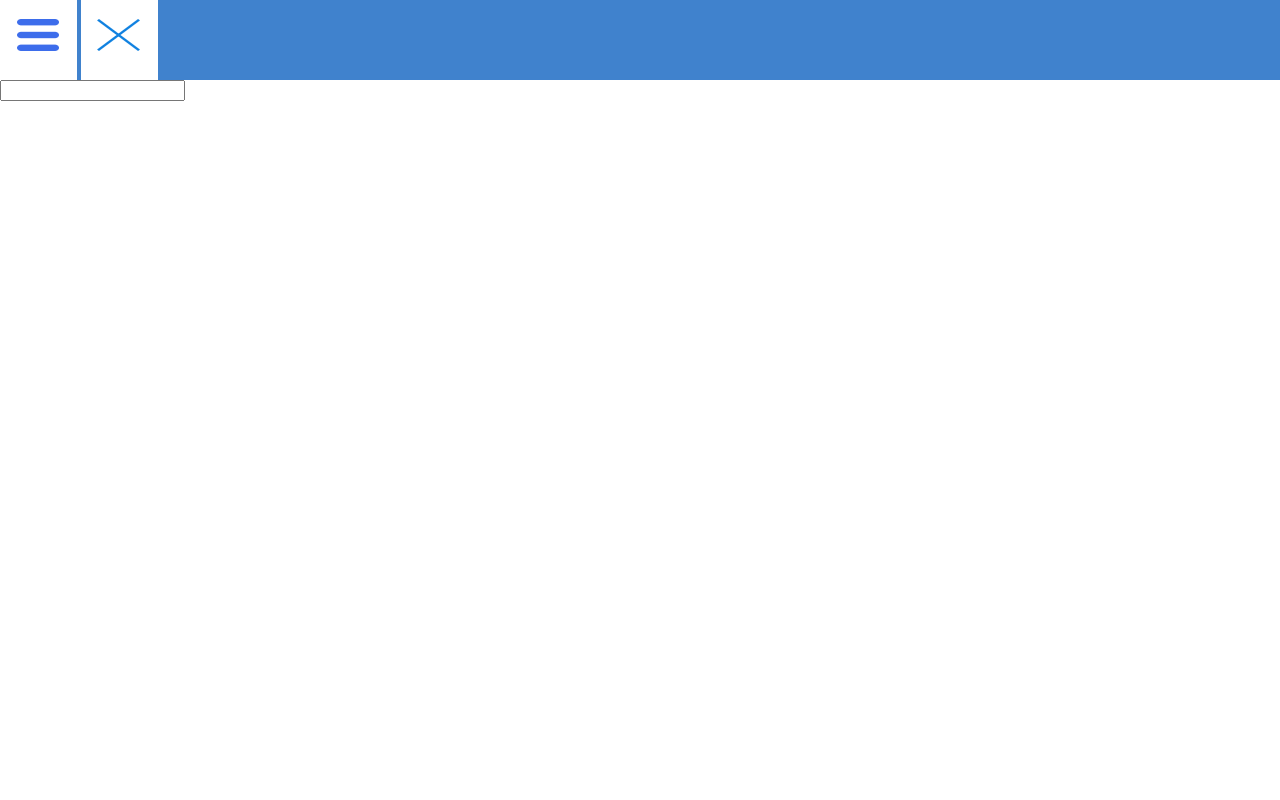
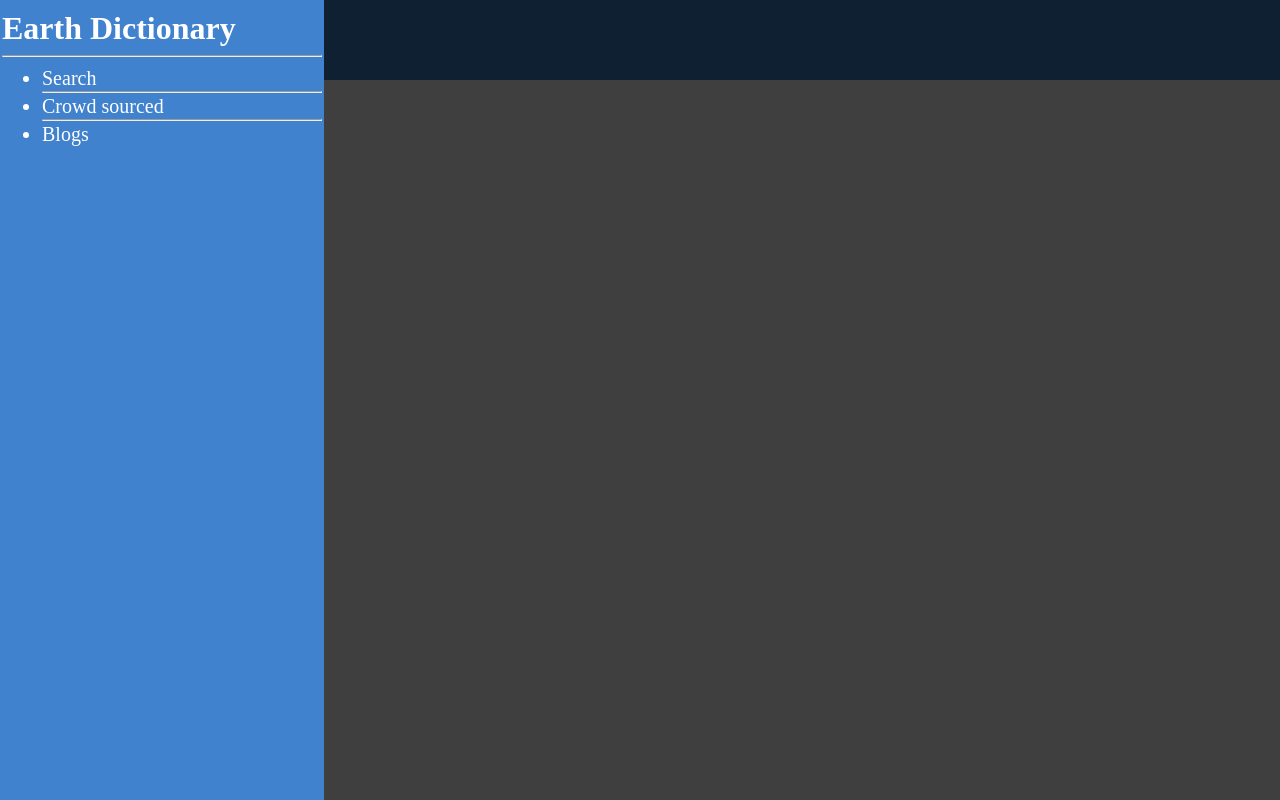
Before and after one commit to SinethembaDlova/dictionaryOfEarth, a plain HTML site: page index.html in a window 1280 px wide. Drawn offline with Linux system fonts and the light colour scheme.

Commit message:
second changes

```diff
--- a/dictionaryOfEarth.css
+++ b/dictionaryOfEarth.css
@@ -26,6 +26,7 @@ body
   float: right;
   color: white;
   margin-right: 890px;
+  display: none;
 }
 
 .menu
@@ -34,7 +35,7 @@ body
   width: 6%;
   background-color: white;
   display: inline-block;
-
+  display: none;
 }
 
 .menu img
@@ -46,3 +47,64 @@ body
   margin-top: 18px;
   margin-left: 16px;
 }
+
+.close
+{
+  height: 100%;
+  width: 6%;
+  background-color: white;
+  display: inline-block;
+  display: none;
+}
+
+.close img
+{
+  height: 40%;
+  width: 55%;
+  position: relative;
+  padding: 0.5px;
+  margin-top: 18px;
+  margin-left: 18px;
+}
+
+.overlay
+{
+  position: absolute;
+  top: 0;
+  left: 0;
+  width: 100%;
+  height: 100%;
+  z-index: 10;
+  display: inline-block;
+  background-color: rgba(0,0,0,0.5);
+}
+
+.drawer
+{
+  background-color: #4082cd;
+  height: 100%;
+  width: 25%;
+  border: 2px solid #4082cd;
+  z-index: 10;
+  outline: 9999px solid rgba(0,0,0,0.5);
+  line-height: 10px;
+  font-family:serif;
+  position: fixed;
+}
+
+.drawer h1
+{
+  color: white;
+}
+.drawer li
+{
+  color: white;
+  font-size: 20px;
+  font-family: serif;
+
+}
+
+hr
+{
+  background-color: white;
+}
--- a/index.html
+++ b/index.html
@@ -9,21 +9,35 @@
   <body>
     <div class="container">
       <div class="nav">
-
         <div class="menu">
           <img src="icons/list.png" alt="A drop down icon">
         </div>
 
-        <div class="menu">
-          <img src="icons/cross.png" alt="A drop down icon">
-        </div>
         <h1>Earth Dictionary</h1>
 
       </div>
 
-      <div class="search">
-        <input type="text" name="" value="">
+      <div class="overlay">
+        <div class="drawer">
+          <h1>Earth Dictionary</h1>
+          <hr>
+          <ul>
+            <li>Search</li>
+            <hr>
+            <li>Crowd sourced</li>
+            <hr>
+            <li>Blogs</li>
+          </ul>
+        </div>
+
+        <div class="close">
+          <img src="icons/close.svg" alt="A drop down icon">
+        </div>
       </div>
+
+
+
+
 
     </div>
 
```
Also changed, not shown: icons/close.svg (added).
